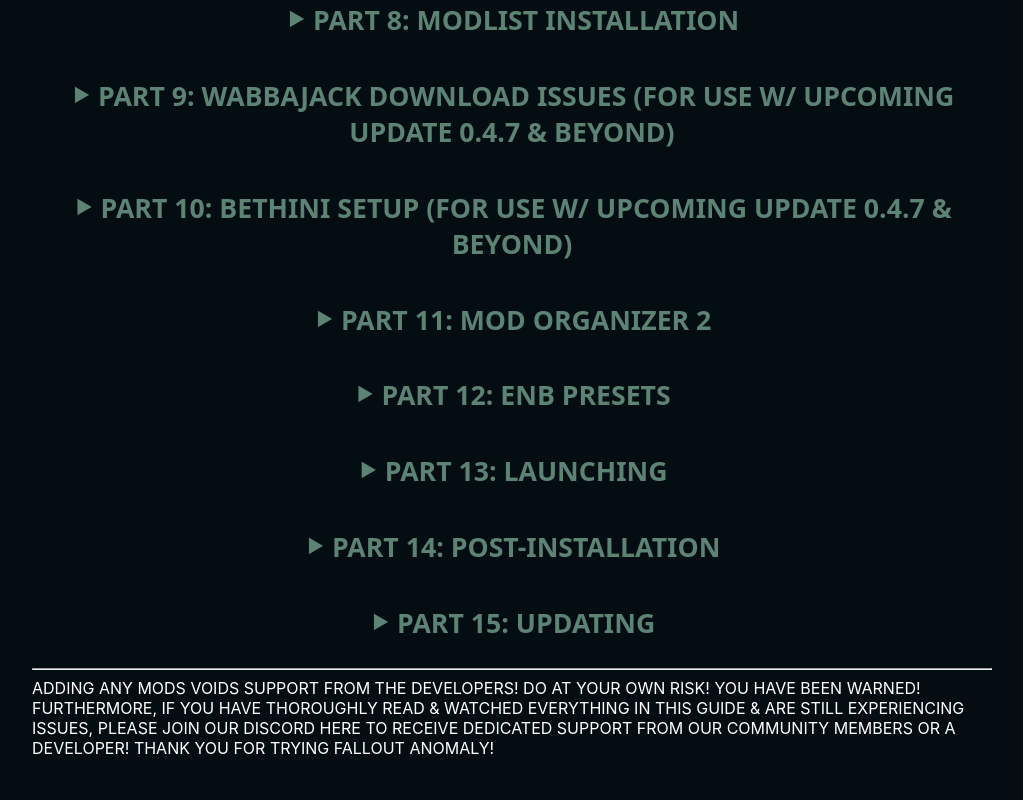
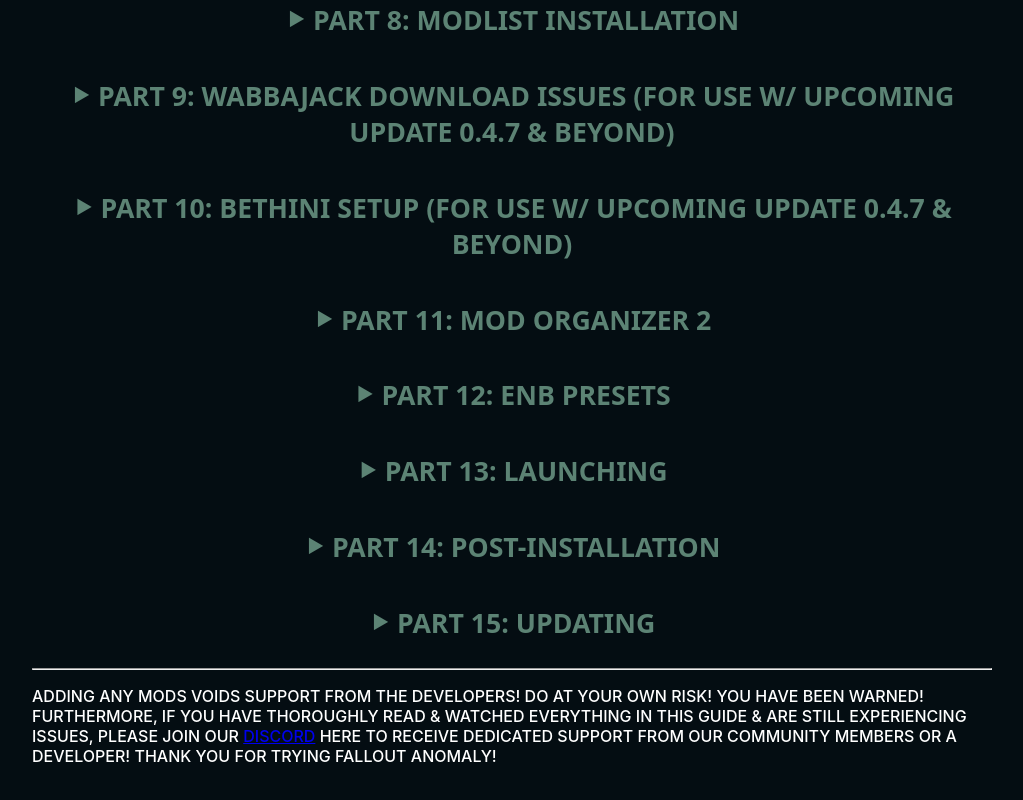
Before and after one commit to ample-samples/falloutanomaly, a React (Create React App) app: page /#/docs in a window 1280 px wide. Shown: the part 898-1698 px from the top of the page, without its empty margins (128-1151 px from the left). Built offline with nearby package versions, Linux system fonts and the light colour scheme.

Commit message:
install warning is now md

```diff
--- a/src/components/Collapsible.js
+++ b/src/components/Collapsible.js
@@ -5,6 +5,9 @@ import { UnmountClosed } from "react-collapse";
 
 
 export function Collapsible({title, body}) {
+  marked.use({
+    gfm: true
+  });
   const [isOpen, setIsOpen] = useState(false)
 
     return(
--- a/src/pages/Documentation.js
+++ b/src/pages/Documentation.js
@@ -5,10 +5,8 @@ import { Collapsible } from "../components/Collapsible"
 import "./styles/documentation.css"
 
 export function Documentation() {
-  const installWarning = `ADDING ANY MODS VOIDS SUPPORT FROM THE DEVELOPERS! DO AT YOUR OWN RISK! YOU HAVE BEEN WARNED! FURTHERMORE, IF YOU HAVE THOROUGHLY READ & WATCHED EVERYTHING IN THIS GUIDE & ARE STILL EXPERIENCING ISSUES, PLEASE JOIN OUR DISCORD﻿ HERE﻿ TO RECEIVE DEDICATED SUPPORT FROM OUR COMMUNITY MEMBERS OR A DEVELOPER! THANK YOU FOR TRYING FALLOUT ANOMALY!`
   const p1Title = `PART 1: SYSTEM REQUIREMENTS`
-  const p1Body = `
-## Minimum System Requirements
+  const p1Body = `## Minimum System Requirements
     Requires a 64-bit processor and operating system.
 
     OS: Windows 7/8/10 (64-bit OS required)
@@ -36,6 +34,8 @@ export function Documentation() {
 
 Note: While currently undergoing testing on a low-end system, it is strongly recommended to meet, at a minimum, the official system requirements for Fallout 4. `
 
+  const installWarning = `ADDING ANY MODS VOIDS SUPPORT FROM THE DEVELOPERS! DO AT YOUR OWN RISK! YOU HAVE BEEN WARNED! FURTHERMORE, IF YOU HAVE THOROUGHLY READ & WATCHED EVERYTHING IN THIS GUIDE & ARE STILL EXPERIENCING ISSUES, PLEASE JOIN OUR
+[DISCORD](https://www.github.com/markedjs/marked) HERE TO RECEIVE DEDICATED SUPPORT FROM OUR COMMUNITY MEMBERS OR A DEVELOPER! THANK YOU FOR TRYING FALLOUT ANOMALY!`
 
   const p2Title = ` PART 2: ADDITIONAL RECOMMENDATIONS `
   const p2Body = `
@@ -214,9 +214,9 @@ Note: While currently undergoing testing on a low-end system, it is strongly rec
         <Collapsible title={p13Title} body={p13Body} />
         <Collapsible title={p14Title} body={p14Body} />
         <Collapsible title={p15Title} body={p15Body} />
-      <hr />
+        <hr />
 
-      {installWarning}
+        <div className="install-doc" dangerouslySetInnerHTML={{__html:marked.parse(installWarning.replace(/^[\u200B\u200C\u200D\u200E\u200F\uFEFF]/,""))}}/>
       </div>
   )
 }
```
